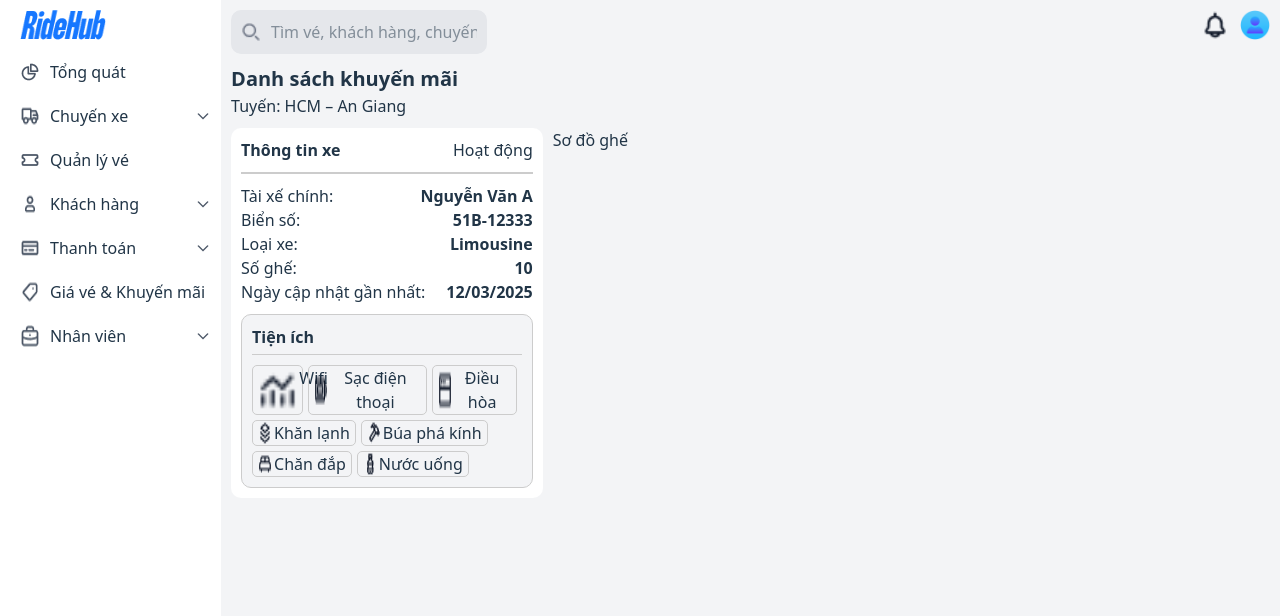
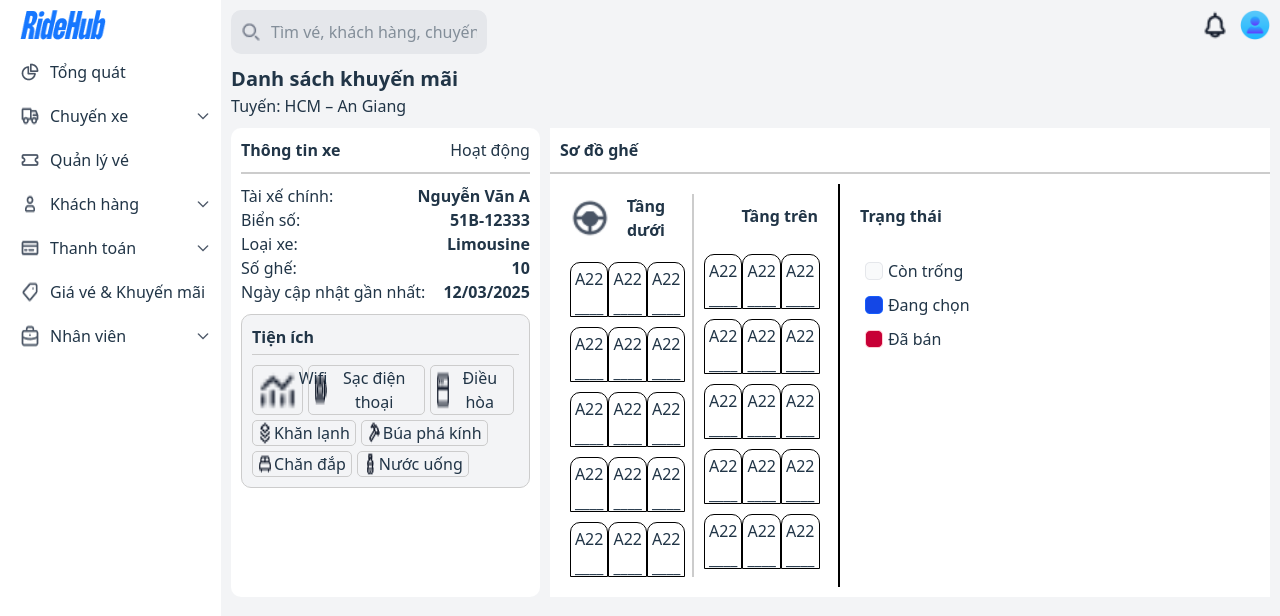
Before and after one commit to KhanhNhat242/KLTN_2025, a React (Vite) app: page /bus-detail in a window 1280 px wide. Shown: the top 616 px of the page. Built offline with nearby package versions, Linux system fonts and the light colour scheme.

Commit message:
complete seatmap page

```diff
--- /dev/null
+++ b/src/components/Seat.tsx
@@ -0,0 +1,21 @@
+import React, { useState } from 'react'
+
+interface Props {
+    status: number,
+}
+
+const Seat = ({ status }: Props) => {
+    const [type, setType] = useState<number>(status)
+
+    const currentBg = 'bg-[#1447E6]'
+    const currentTxt = 'text-white'
+
+    return (
+        <div className={`h-[55px] mt-[10px] rounded-t-[10px] cursor-pointer ${type === 1 && currentBg}`} style={{borderStyle: 'solid', borderWidth: 1, borderColor: '#000'}} onClick={() => type === 1 ? setType(0) : setType(1)}>
+            <p className={`p-[4px] ${type === 1 && currentTxt}`}>A22</p>
+            <p className={`font-bol ${type === 1 && currentTxt}`}>____</p>
+        </div>
+    )
+}
+
+export default Seat
--- /dev/null
+++ b/src/components/SeatMap.tsx
@@ -0,0 +1,68 @@
+import { useState } from 'react'
+import drivericon from '../assets/drivericon.png'
+import Seat from './Seat'
+
+const SeatMap = () => {
+
+    return (
+        <div className='w-[40%] pt-[10px] pl-[10px] pb-[10px] pr-[20px] flex flex-row' style={{borderStyle: 'solid', borderRightColor: '#000', borderRightWidth: 2}}>
+            <div className='w-[50%] flex flex-col pr-[10px]' style={{borderStyle: 'solid', borderRightColor: '#ccc', borderRightWidth: 2}}>
+                <div className='w-full mb-[10px] flex flex-row justify-between items-center'>
+                    <img src={drivericon} className='size-[40px]' />
+                    <h2 className='font-bold text-gray'>Tầng dưới</h2>
+                </div>
+                <div className='w-full flex flex-row justify-between'>
+                    <div className='flex flex-col'>
+                        <Seat status={0} />
+                        <Seat status={0} />
+                        <Seat status={0} />
+                        <Seat status={0} />
+                        <Seat status={0} />
+                    </div>
+                    <div className='flex flex-col'>
+                        <Seat status={0} />
+                        <Seat status={0} />
+                        <Seat status={0} />
+                        <Seat status={0} />
+                        <Seat status={0} />
+                    </div>
+                    <div className='flex flex-col'>
+                        <Seat status={0} />
+                        <Seat status={0} />
+                        <Seat status={0} />
+                        <Seat status={0} />
+                        <Seat status={0} />
+                    </div>
+                </div>
+            </div>
+            <div className='w-[50%] pl-[10px]'>
+                <h2 className='h-[40px] font-bold text-right mb-[10px] pt-[10px] text-gray'>Tầng trên</h2>
+                <div className='w-full flex flex-row justify-between'>
+                    <div className='flex flex-col'>
+                        <Seat status={0} />
+                        <Seat status={0} />
+                        <Seat status={0} />
+                        <Seat status={0} />
+                        <Seat status={0} />
+                    </div>
+                    <div className='flex flex-col'>
+                        <Seat status={0} />
+                        <Seat status={0} />
+                        <Seat status={0} />
+                        <Seat status={0} />
+                        <Seat status={0} />
+                    </div>
+                    <div className='flex flex-col'>
+                        <Seat status={0} />
+                        <Seat status={0} />
+                        <Seat status={0} />
+                        <Seat status={0} />
+                        <Seat status={0} />
+                    </div>
+                </div>
+            </div>
+        </div>
+    )
+}
+
+export default SeatMap
--- a/src/page/BusDetail.tsx
+++ b/src/page/BusDetail.tsx
@@ -8,6 +8,10 @@ import hammericon from '../assets/hammericon.png'
 import blanketicon from '../assets/blanketicon.png'
 import bottleicon from '../assets/bottleicon.png'
 import Free from '../components/Free'
+import currenticon from '../assets/currenticon.png'
+import soldicon from '../assets/soldicon.png'
+import emptyicon from '../assets/emptyicon.png'
+import SeatMap from '../components/SeatMap'
 
 const BusDetail = () => {
   return (
@@ -60,8 +64,28 @@ const BusDetail = () => {
                         </div>
                     </div>
                 </div>
-                <div>
-                    <h2>Sơ đồ ghế</h2>
+                <div className='w-[70%] bg-white'>
+                    <h2 className='font-bold text-left p-[10px]' style={{borderStyle: 'solid', borderBottomColor: '#ccc', borderBottomWidth: 2}}>Sơ đồ ghế</h2>
+                    <div className='w-full p-[10px] flex flex-row'>
+                        <SeatMap />
+                        <div className='w-[50% pl-[20px]'>
+                            <h2 className='h-[40px] font-bold text-left pt-[20px] text-gray'>Trạng thái</h2>
+                            <div className='w-full mt-[30px]'>
+                                <div className='w-full flex flex-row items-center p-[5px]'>
+                                    <img src={emptyicon} className='mr-[5px]' />
+                                    <p>Còn trống</p>
+                                </div>
+                                <div className='w-full flex flex-row items-center p-[5px]'>
+                                    <img src={currenticon} className='mr-[5px]' />
+                                    <p>Đang chọn</p>
+                                </div>
+                                <div className='w-full flex flex-row items-center p-[5px]'>
+                                    <img src={soldicon} className='mr-[5px]' />
+                                    <p>Đã bán</p>
+                                </div>
+                            </div>
+                        </div>
+                    </div>
                 </div>
             </div>
         </div>
```
Also changed, not shown: src/assets/currenticon.png.
